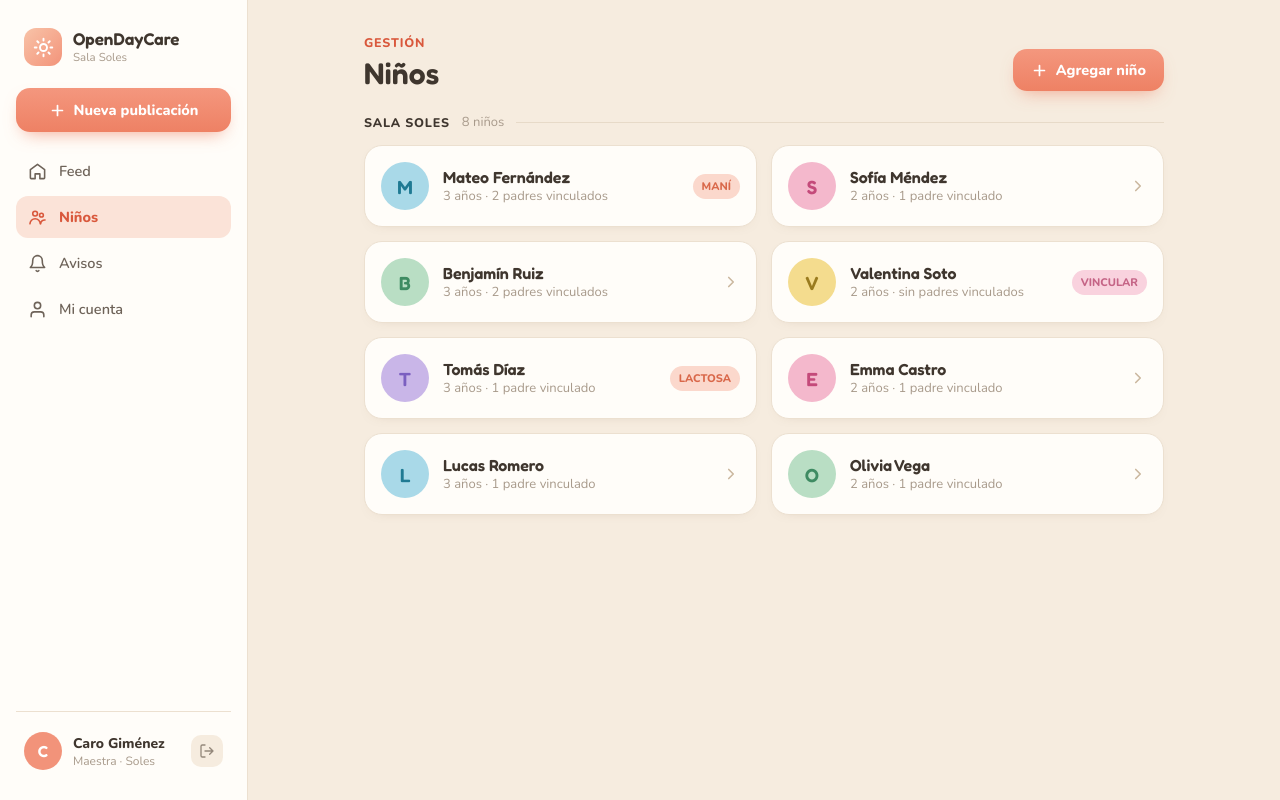
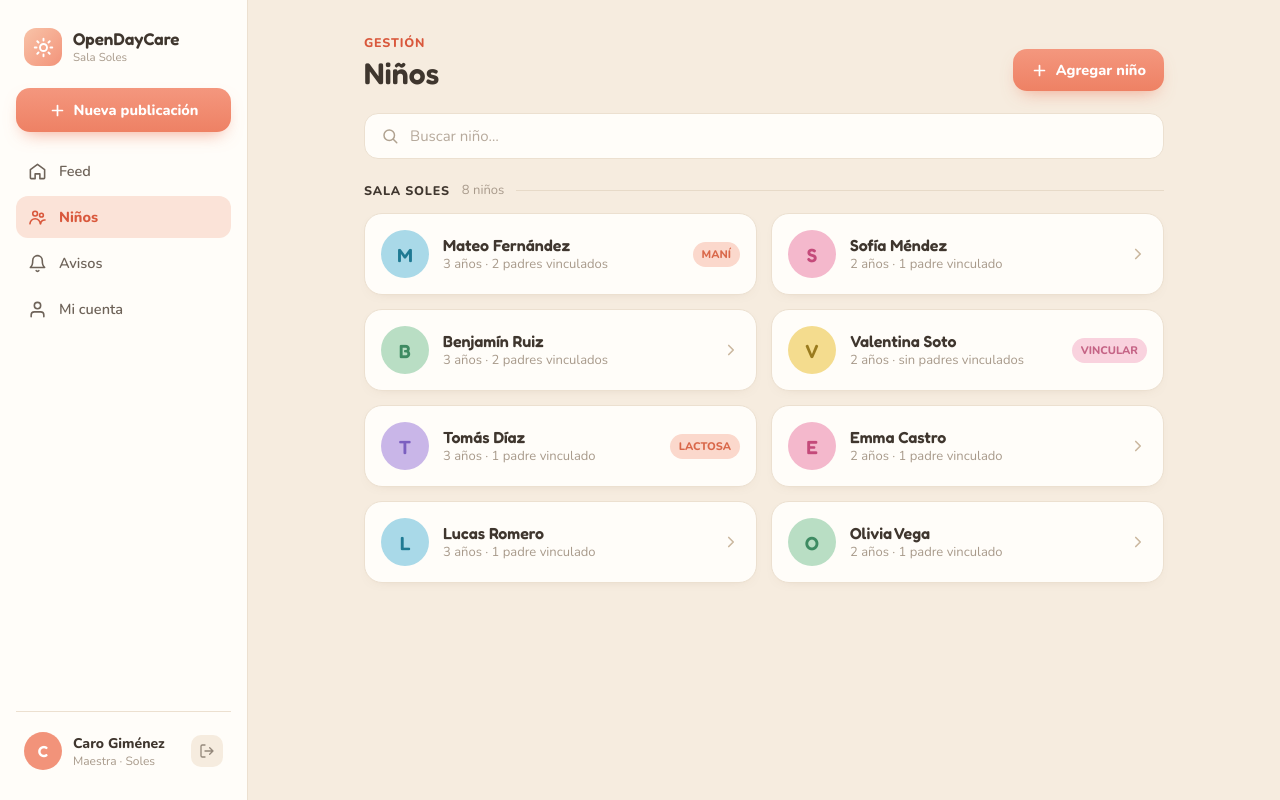
Before and after one commit to f4nt4lim0n/06-open-daycare, a Next.js app: page /kids in a window 1280 px wide. Built offline with nearby package versions, Linux system fonts and the light colour scheme.

Commit message:
Implement search functionality in KidsDirectory component to filter kids by name

```diff
--- a/app/_components/KidsDirectory.tsx
+++ b/app/_components/KidsDirectory.tsx
@@ -1,24 +1,54 @@
+"use client";
+
+import { useState } from "react";
 import type { Kid } from "@/app/_data/kids";
 import { room } from "@/app/_data/feed";
 import { KidCard } from "@/app/_components/KidCard";
+import { SearchIcon } from "@/app/_components/icons";
 
 function kidsCountLabel(count: number): string {
   return `${count} ${count === 1 ? "niño" : "niños"}`;
 }
 
+/** Sin tildes ni mayúsculas, para que "sof" y "sofía" encuentren a Sofía Méndez. */
+function normalize(text: string): string {
+  return text
+    .normalize("NFD")
+    .replace(/\p{Diacritic}/gu, "")
+    .toLocaleLowerCase("es");
+}
+
 export function KidsDirectory({ kids }: { kids: Kid[] }) {
+  const [query, setQuery] = useState("");
+
+  const normalizedQuery = normalize(query);
+  const visibleKids = normalizedQuery
+    ? kids.filter((kid) => normalize(kid.name).includes(normalizedQuery))
+    : kids;
+
   return (
     <>
+      <div className="mb-[22px] flex items-center gap-[11px] rounded-[14px] border border-line bg-surface px-4 py-3">
+        <SearchIcon className="flex-none" stroke="#B0A290" />
+        <input
+          value={query}
+          onChange={(event) => setQuery(event.target.value)}
+          placeholder="Buscar niño…"
+          aria-label="Buscar niño"
+          className="flex-1 border-none bg-transparent text-[15px] text-ink placeholder:text-[#B6A99B] focus:outline-none"
+        />
+      </div>
+
       <div className="mb-3.5 flex items-center gap-3">
         <span className="text-[12.5px] font-extrabold tracking-[0.8px] text-ink">
           {room.name.toUpperCase()}
         </span>
-        <span className="text-[13px] text-ink-faint">{kidsCountLabel(kids.length)}</span>
+        <span className="text-[13px] text-ink-faint">{kidsCountLabel(visibleKids.length)}</span>
         <span className="h-px flex-1 bg-[#E7DAC8]" />
       </div>
 
       <div className="grid grid-cols-1 gap-3.5 sm:grid-cols-2">
-        {kids.map((kid) => (
+        {visibleKids.map((kid) => (
           <KidCard key={kid.id} kid={kid} />
         ))}
       </div>
```
